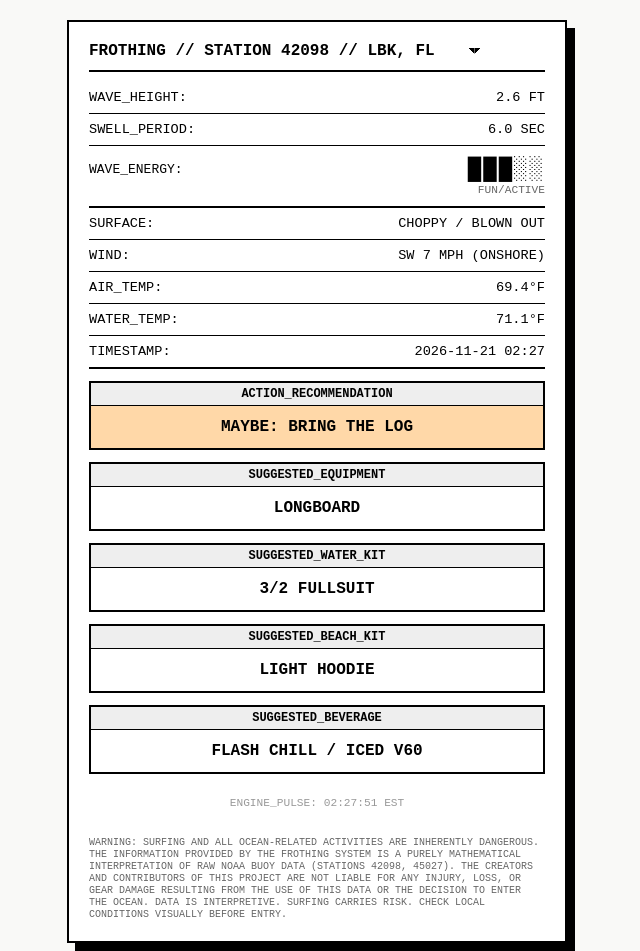
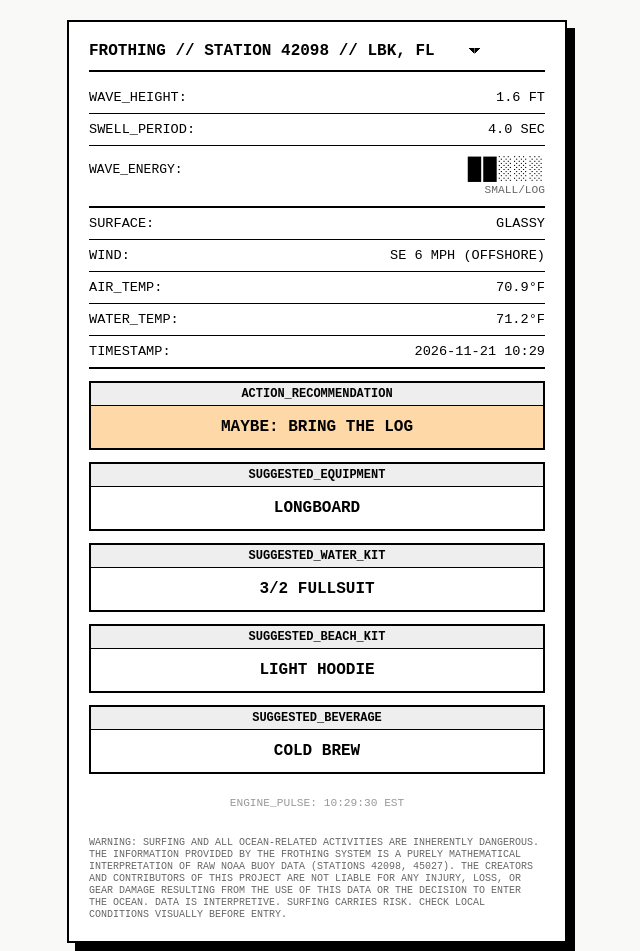
Before and after one commit to ThermodynamicExtraction/frothing, a plain HTML site: page index.html in a window 1280 px wide. Shown: the whole page, without its empty margins (323-963 px from the left). Drawn offline with Linux system fonts and the light colour scheme.

Commit message:
FROTH_UPDATE: {timestamp}

```diff
--- a/index.html
+++ b/index.html
@@ -54,22 +54,22 @@
         <div class="header">FROTHING // STATION <span id="station-id">42098</span> // <select id="buoy-select" aria-label="Choose buoy"><option value="42098">LBK, FL</option><option value="45027">DULUTH, MN</option></select></div>
 
         <div class="report" data-buoy="42098">
-        <div class="row"><span>WAVE_HEIGHT:</span><span>2.6 FT</span></div>
-        <div class="row"><span>SWELL_PERIOD:</span><span>6.0 SEC</span></div>
+        <div class="row"><span>WAVE_HEIGHT:</span><span>1.6 FT</span></div>
+        <div class="row"><span>SWELL_PERIOD:</span><span>4.0 SEC</span></div>
 
         <div class="chart-box">
             <div class="chart-row">
                 <span>WAVE_ENERGY:</span>
-                <span class="ascii">███░░</span>
+                <span class="ascii">██░░░</span>
             </div>
-            <div class="gauge-legend">FUN/ACTIVE</div>
+            <div class="gauge-legend">SMALL/LOG</div>
         </div>
 
-        <div class="row"><span>SURFACE:</span><span>CHOPPY / BLOWN OUT</span></div>
-        <div class="row"><span>WIND:</span><span>SW 7 MPH (ONSHORE)</span></div>
-        <div class="row"><span>AIR_TEMP:</span><span>69.4°F</span></div>
-        <div class="row"><span>WATER_TEMP:</span><span>71.1°F</span></div>
-        <div class="row" style="border-bottom: 2px solid var(--black);"><span>TIMESTAMP:</span><span>2026-11-21 02:27</span></div>
+        <div class="row"><span>SURFACE:</span><span>GLASSY</span></div>
+        <div class="row"><span>WIND:</span><span>SE 6 MPH (OFFSHORE)</span></div>
+        <div class="row"><span>AIR_TEMP:</span><span>70.9°F</span></div>
+        <div class="row"><span>WATER_TEMP:</span><span>71.2°F</span></div>
+        <div class="row" style="border-bottom: 2px solid var(--black);"><span>TIMESTAMP:</span><span>2026-11-21 10:29</span></div>
 
         <div class="rec-box">
             <div class="rec-label">ACTION_RECOMMENDATION</div>
@@ -79,7 +79,7 @@
         <div class="rec-box"><div class="rec-label">SUGGESTED_EQUIPMENT</div><div class="rec-val">LONGBOARD</div></div>
         <div class="rec-box"><div class="rec-label">SUGGESTED_WATER_KIT</div><div class="rec-val">3/2 FULLSUIT</div></div>
         <div class="rec-box"><div class="rec-label">SUGGESTED_BEACH_KIT</div><div class="rec-val">LIGHT HOODIE</div></div>
-        <div class="rec-box"><div class="rec-label">SUGGESTED_BEVERAGE</div><div class="rec-val">FLASH CHILL / ICED V60</div></div>
+        <div class="rec-box"><div class="rec-label">SUGGESTED_BEVERAGE</div><div class="rec-val">COLD BREW</div></div>
         </div>
         <div class="report" data-buoy="45027" hidden>
         <div class="row"><span>WAVE_HEIGHT:</span><span>-- FT</span></div>
@@ -94,10 +94,10 @@
         </div>
 
         <div class="row"><span>SURFACE:</span><span>--</span></div>
-        <div class="row"><span>WIND:</span><span>SSW 17 MPH</span></div>
+        <div class="row"><span>WIND:</span><span>SW 10 MPH</span></div>
         <div class="row"><span>AIR_TEMP:</span><span>--°F</span></div>
         <div class="row"><span>WATER_TEMP:</span><span>--°F</span></div>
-        <div class="row" style="border-bottom: 2px solid var(--black);"><span>TIMESTAMP:</span><span>2026-11-21 02:27</span></div>
+        <div class="row" style="border-bottom: 2px solid var(--black);"><span>TIMESTAMP:</span><span>2026-11-21 10:29</span></div>
 
         <div class="rec-box">
             <div class="rec-label">ACTION_RECOMMENDATION</div>
@@ -111,7 +111,7 @@
         </div>
 
         <div class="row" style="border: none; font-size: 0.7rem; opacity: 0.4; justify-content: center; margin-top: 15px;">
-            <span>ENGINE_PULSE: 02:27:51 EST</span>
+            <span>ENGINE_PULSE: 10:29:30 EST</span>
         </div>
 
         <div class="legal">WARNING: Surfing and all ocean-related activities are inherently dangerous. The information provided by the Frothing system is a purely mathematical interpretation of raw NOAA buoy data (Stations 42098, 45027).
```
